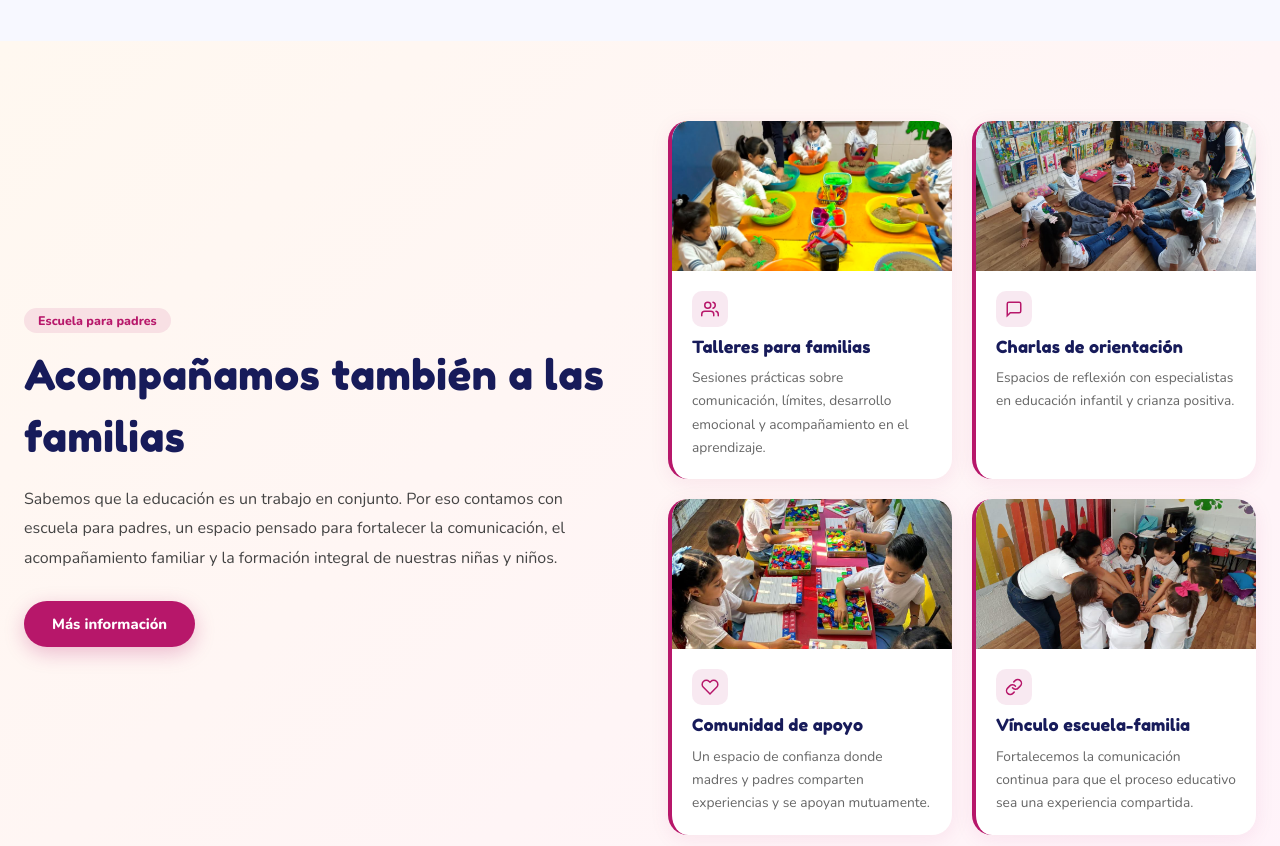
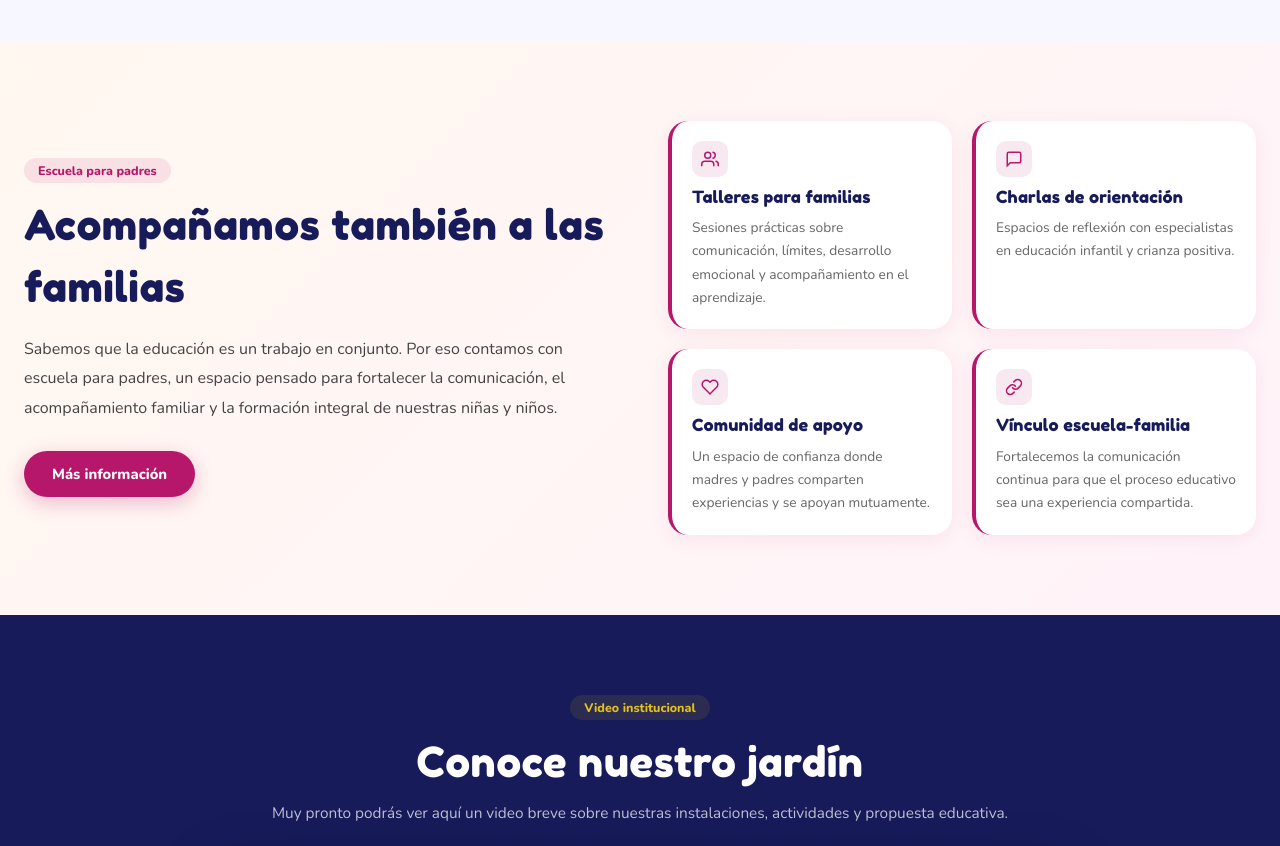
Before and after one commit to alejandrabarcenadev/jardindeninoscolibri2026, a React (Vite) app: page / in a window 1280 px wide. Shown: the part 7280-8126 px from the top of the page. Built offline with nearby package versions, Linux system fonts and the light colour scheme.

Commit message:
Organiza fotografías según su contenido

```diff
--- a/src/App.tsx
+++ b/src/App.tsx
@@ -665,10 +665,10 @@ function Blog() {
 // ── GALERÍA ───────────────────────────────────────────────────────────────────
 // ✏️  EDITAR AQUÍ: cambia src y alt de cada entrada para actualizar las fotos
 const GALLERY_ITEMS = [
-  { id: "01", src: "/images/gallery-01.jpg", alt: "Actividades en el salón de clases" },
-  { id: "02", src: "/images/gallery-02.jpg", alt: "Niños en recreo" },
-  { id: "03", src: "/images/gallery-03.jpg", alt: "Clase de educación física" },
-  { id: "04", src: "/images/gallery-04.jpg", alt: "Taller de creatividad" },
+  { id: "01", src: acompanamientoEstructurado, alt: "Acompañamiento estructurado en el salón de clases" },
+  { id: "02", src: aprenderJugandoExplorando, alt: "Niñas y niños aprendiendo, jugando y explorando" },
+  { id: "03", src: aprendizajeActivo, alt: "Actividad de aprendizaje activo" },
+  { id: "04", src: metodologiaEmmi, alt: "Metodología EMMI en el aula" },
   { id: "05", src: "/images/gallery-05.jpg", alt: "Actividad de natación" },
   { id: "06", src: "/images/gallery-06.jpg", alt: "Clase de música — estudiantina" },
   { id: "07", src: "/images/gallery-07.jpg", alt: "Lectura y lenguaje" },
@@ -866,10 +866,10 @@ function Galeria() {
 // ── ESCUELA PARA PADRES ───────────────────────────────────────────────────────
 function EscuelaPadres() {
   const items = [
-    { IconEl: Icon.users, title: "Talleres para familias", desc: "Sesiones prácticas sobre comunicación, límites, desarrollo emocional y acompañamiento en el aprendizaje.", img: acompanamientoEstructurado, objectPosition: "center 38%" },
-    { IconEl: Icon.chat, title: "Charlas de orientación", desc: "Espacios de reflexión con especialistas en educación infantil y crianza positiva.", img: aprenderJugandoExplorando, objectPosition: "center 48%" },
-    { IconEl: Icon.heart, title: "Comunidad de apoyo", desc: "Un espacio de confianza donde madres y padres comparten experiencias y se apoyan mutuamente.", img: aprendizajeActivo, objectPosition: "center 42%" },
-    { IconEl: Icon.link, title: "Vínculo escuela-familia", desc: "Fortalecemos la comunicación continua para que el proceso educativo sea una experiencia compartida.", img: metodologiaEmmi, objectPosition: "center 42%" },
+    { IconEl: Icon.users, title: "Talleres para familias", desc: "Sesiones prácticas sobre comunicación, límites, desarrollo emocional y acompañamiento en el aprendizaje." },
+    { IconEl: Icon.chat, title: "Charlas de orientación", desc: "Espacios de reflexión con especialistas en educación infantil y crianza positiva." },
+    { IconEl: Icon.heart, title: "Comunidad de apoyo", desc: "Un espacio de confianza donde madres y padres comparten experiencias y se apoyan mutuamente." },
+    { IconEl: Icon.link, title: "Vínculo escuela-familia", desc: "Fortalecemos la comunicación continua para que el proceso educativo sea una experiencia compartida." },
   ]
   return (
     <section style={{ background: "linear-gradient(135deg,#fff8f0 0%,#fff3fa 100%)", position: "relative" }} className="py-20">
@@ -886,7 +886,6 @@ function EscuelaPadres() {
           <div className="grid sm:grid-cols-2 gap-5">
             {items.map(it => (
               <div key={it.title} style={{ background: C.white, borderRadius: 20, overflow: "hidden", boxShadow: "0 4px 20px rgba(183,23,106,0.08)", borderLeft: `4px solid ${C.magenta}`, display: "flex", flexDirection: "column" }}>
-                <ImgPlaceholder src={it.img} alt={it.title} height={150} radius={0} objectPosition={it.objectPosition} />
                 <div style={{ padding: "1.25rem 1.25rem" }}>
                   <div style={{ marginBottom: 8, width: 36, height: 36, borderRadius: 10, background: C.magenta + "18", display: "flex", alignItems: "center", justifyContent: "center" }}>
                     <it.IconEl size={18} color={C.magenta} />
```
